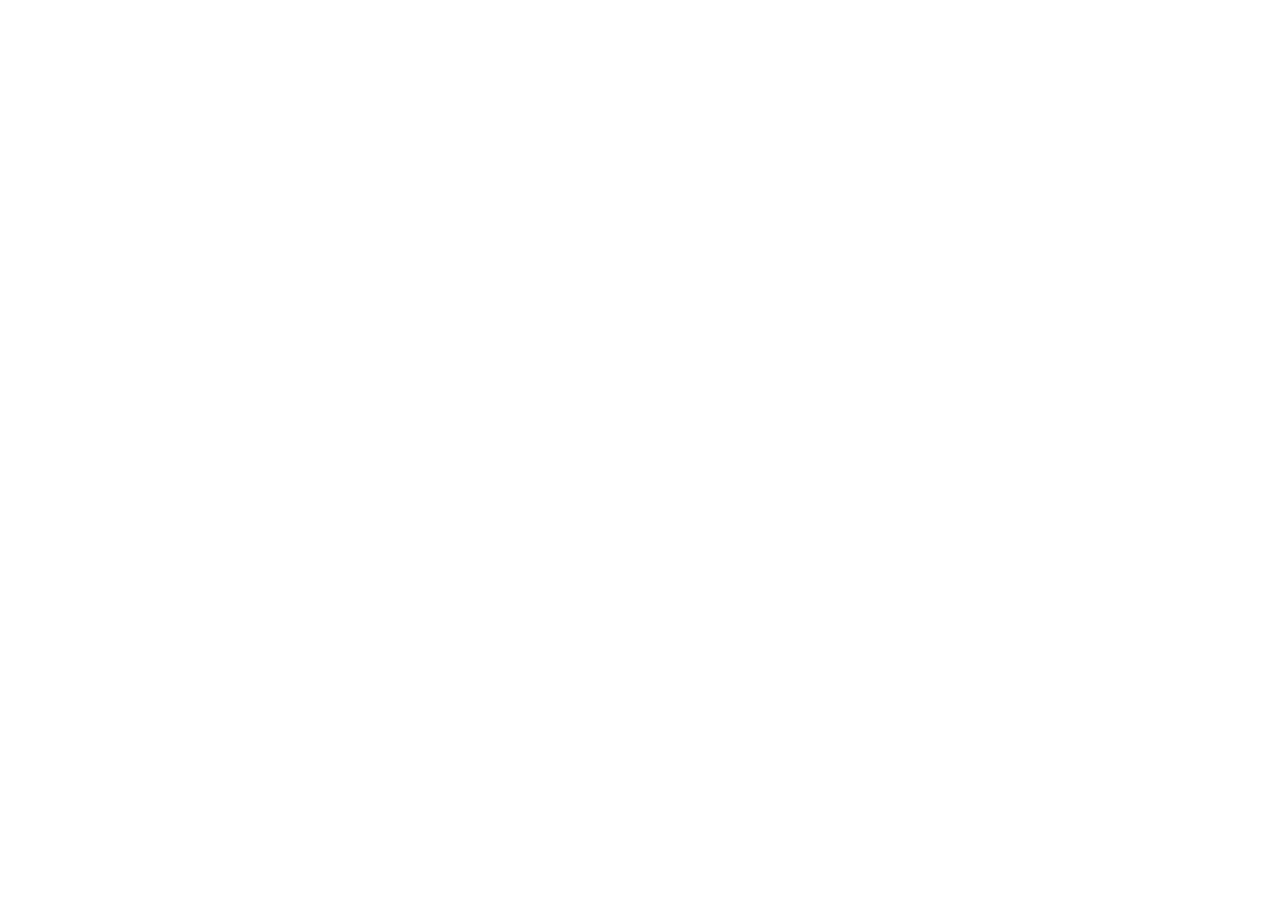
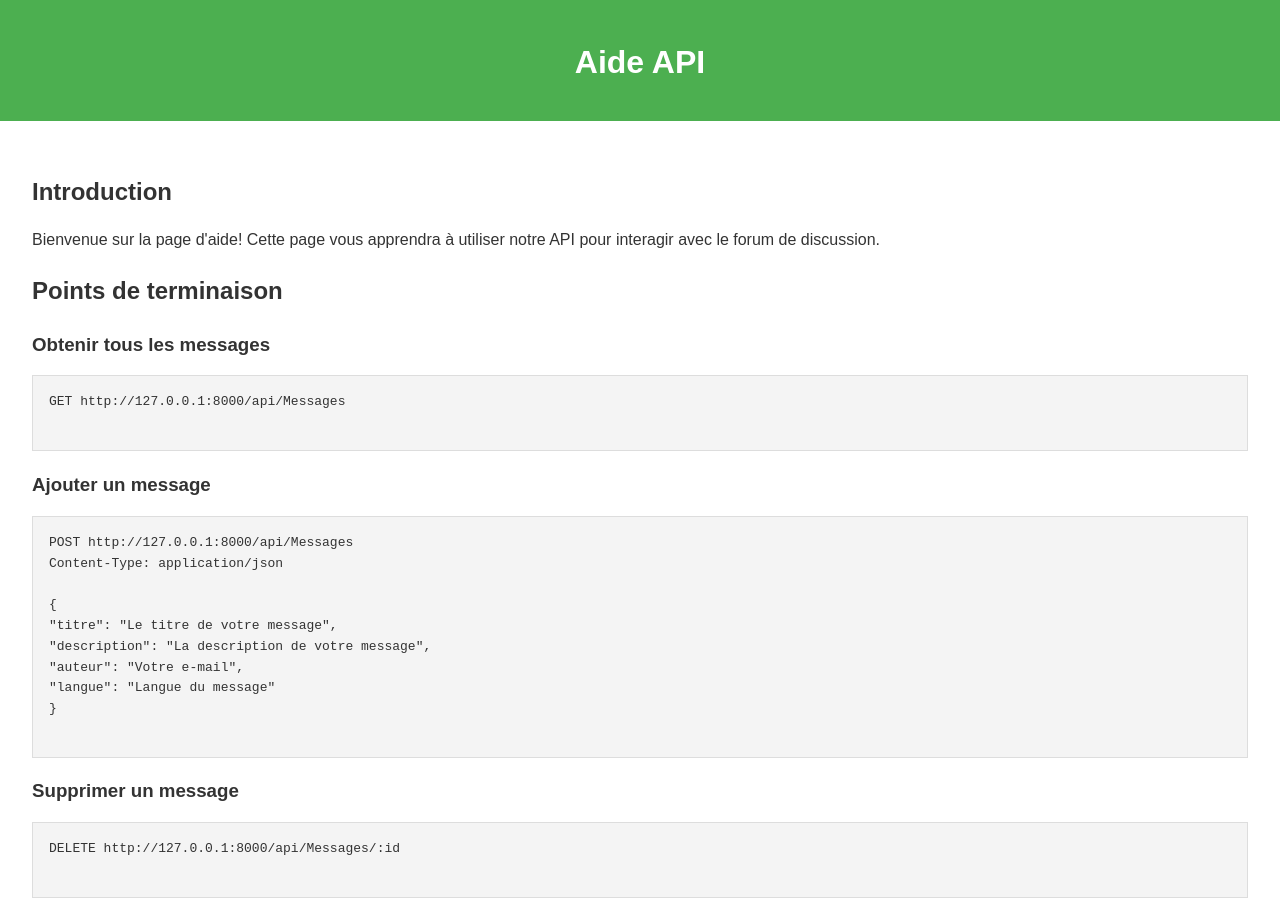
Before and after one commit to Mathisgauthier/SERVICES_GAU_TP3, a website: page aide.html in a window 1280 px wide. Before the commit the page ends 800 px from the top, so only its background shows below. Drawn offline with Linux system fonts and the light colour scheme.

Commit message:
sauvegarde finale

```diff
--- a/aide.html
+++ b/aide.html
@@ -4,8 +4,70 @@
     <meta charset="UTF-8">
     <meta http-equiv="X-UA-Compatible" content="IE=edge">
     <meta name="viewport" content="width=device-width, initial-scale=1.0">
-    <title>Document</title>
+    <title>Aide</title>
+    <style>
+        body {
+            font-family: Arial, sans-serif;
+            line-height: 1.6;
+            color: #333;
+            margin: 0;
+            padding: 0;
+        }
+        header {
+            background-color: #4CAF50;
+            color: #fff;
+            text-align: center;
+            padding: 1rem;
+        }
+        main {
+            padding: 2rem;
+        }
+        h1, h2, h3 {
+            margin-bottom: 1rem;
+        }
+        pre {
+            background-color: #f4f4f4;
+            border: 1px solid #ddd;
+            padding: 1rem;
+            white-space: pre-wrap;
+        }
+    </style>
 </head>
+<header>
+    <h1>Aide API</h1>
+</header>
+<main>
+    <h2>Introduction</h2>
+    <p>
+        Bienvenue sur la page d'aide! Cette page vous apprendra à utiliser
+        notre API pour interagir avec le forum de discussion.
+    </p>
+
+    <h2>Points de terminaison</h2>
+
+    <h3>Obtenir tous les messages</h3>
+    <pre>
+GET http://127.0.0.1:8000/api/Messages
+    </pre>
+
+    <h3>Ajouter un message</h3>
+    <pre>
+POST http://127.0.0.1:8000/api/Messages
+Content-Type: application/json
+
+{
+"titre": "Le titre de votre message",
+"description": "La description de votre message",
+"auteur": "Votre e-mail",
+"langue": "Langue du message"
+}
+    </pre>
+
+    <h3>Supprimer un message</h3>
+    <pre>
+DELETE http://127.0.0.1:8000/api/Messages/:id
+    </pre>
+</main>
 <body>
 
 </body>
```
